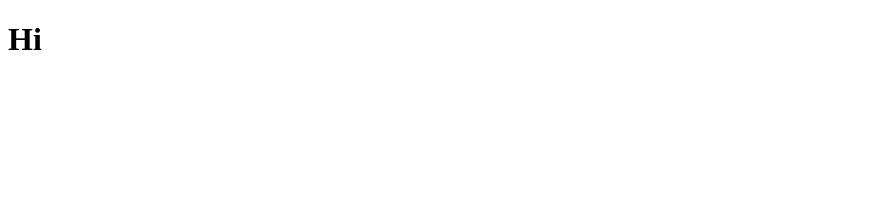
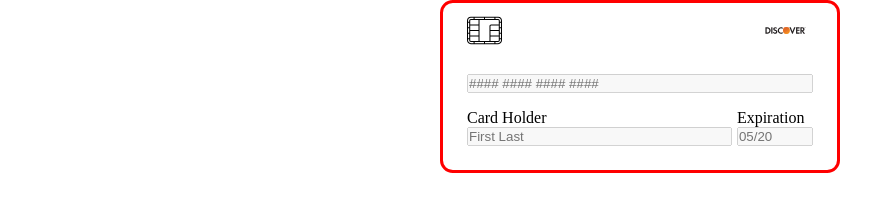
Before and after one commit to adluders/payment-form, a plain HTML site: page index.html in a window 1280 px wide. Shown: the whole page, without its empty margins (0-895 px from the left). Drawn offline with Linux system fonts and the light colour scheme.

Commit message:
Completed initial layout of card component

```diff
--- a/index.html
+++ b/index.html
@@ -4,8 +4,46 @@
     <meta charset="UTF-8" />
     <meta name="viewport" content="width=device-width, initial-scale=1.0" />
     <title>Payment Form</title>
+    <link rel="stylesheet" href="style.css" />
   </head>
   <body>
-    <h1>Hi</h1>
+    <div class="payment__card">
+      <div class="card__header">
+        <img id="chip" src="img/chip.svg" alt="Chip" />
+        <img id="logo" src="img/logo.svg" alt="Company Logo" />
+      </div>
+      <div class="card__body">
+        <input
+          disabled
+          type="number"
+          placeholder="#### #### #### ####"
+          name="card-numbers"
+          id="card-numbers"
+        />
+      </div>
+      <div class="card__footer">
+        <div class="card-holder">
+          <label for="card-name">Card Holder</label>
+          <input
+            disabled
+            type="text"
+            placeholder="First Last"
+            name="card-name"
+            id="card-name"
+          />
+        </div>
+        <div class="expiration">
+          <label for="card-expiration">Expiration</label>
+          <input
+            disabled
+            type="number"
+            placeholder="05/20"
+            name="card-expiration"
+            id="card-expiration"
+          />
+        </div>
+      </div>
+      <div class="card__back"></div>
+    </div>
   </body>
 </html>
--- /dev/null
+++ b/style.css
@@ -0,0 +1,81 @@
+:root {
+  --card-gradient: radial-gradient(circle, #3e4545 42%, #232525 96%);
+  --card-numbers: #c6bda8;
+  --gold: #c9b479;
+}
+
+* {
+  margin: 0;
+  padding: 0;
+  box-sizing: border-box;
+}
+
+img {
+  display: inline-block;
+  width: 100%;
+}
+
+input[type="number"] {
+  -moz-appearance: textfield;
+}
+
+.payment__card {
+  border: solid red;
+  max-width: 400px;
+  margin: auto;
+  border-radius: 0.8rem;
+  padding: 1.5rem;
+  padding-top: 0;
+  /* background: var(--card-gradient); */
+}
+
+.card__header {
+  display: flex;
+  /* border: solid blue; */
+  justify-content: space-between;
+  align-items: center;
+}
+
+.card__body {
+  /* border: solid yellow; */
+  margin: 1rem 0;
+}
+
+.card__footer {
+  display: flex;
+  justify-content: space-between;
+  /* border: solid blue; */
+}
+
+/* .card-holder {
+  border: solid red;
+} */
+
+.expiration {
+  /* border: solid green; */
+  width: 22%;
+  /* margin-left: 2rem; */
+  align-self: flex-start;
+}
+
+#card-name {
+  width: 100%;
+}
+
+#chip {
+  width: 10%;
+  /* border: solid green; */
+}
+
+#logo {
+  width: 16%;
+  /* border: solid purple; */
+}
+
+#card-numbers {
+  width: 100%;
+}
+
+#card-expiration {
+  width: 100%;
+}
```
Also changed, not shown: img/chip.svg (added), img/logo.svg (added), img/proj-back.png (added).
